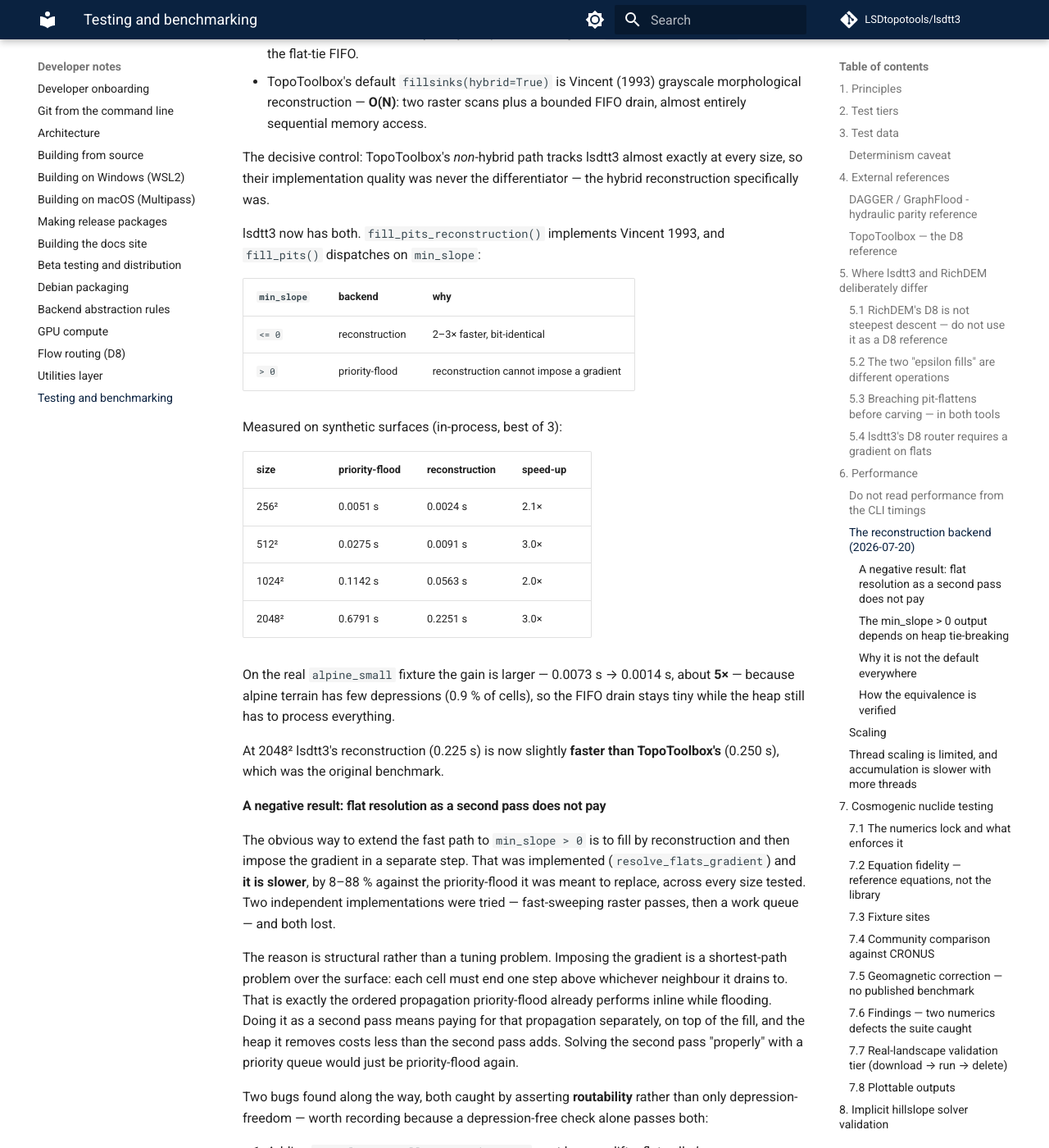
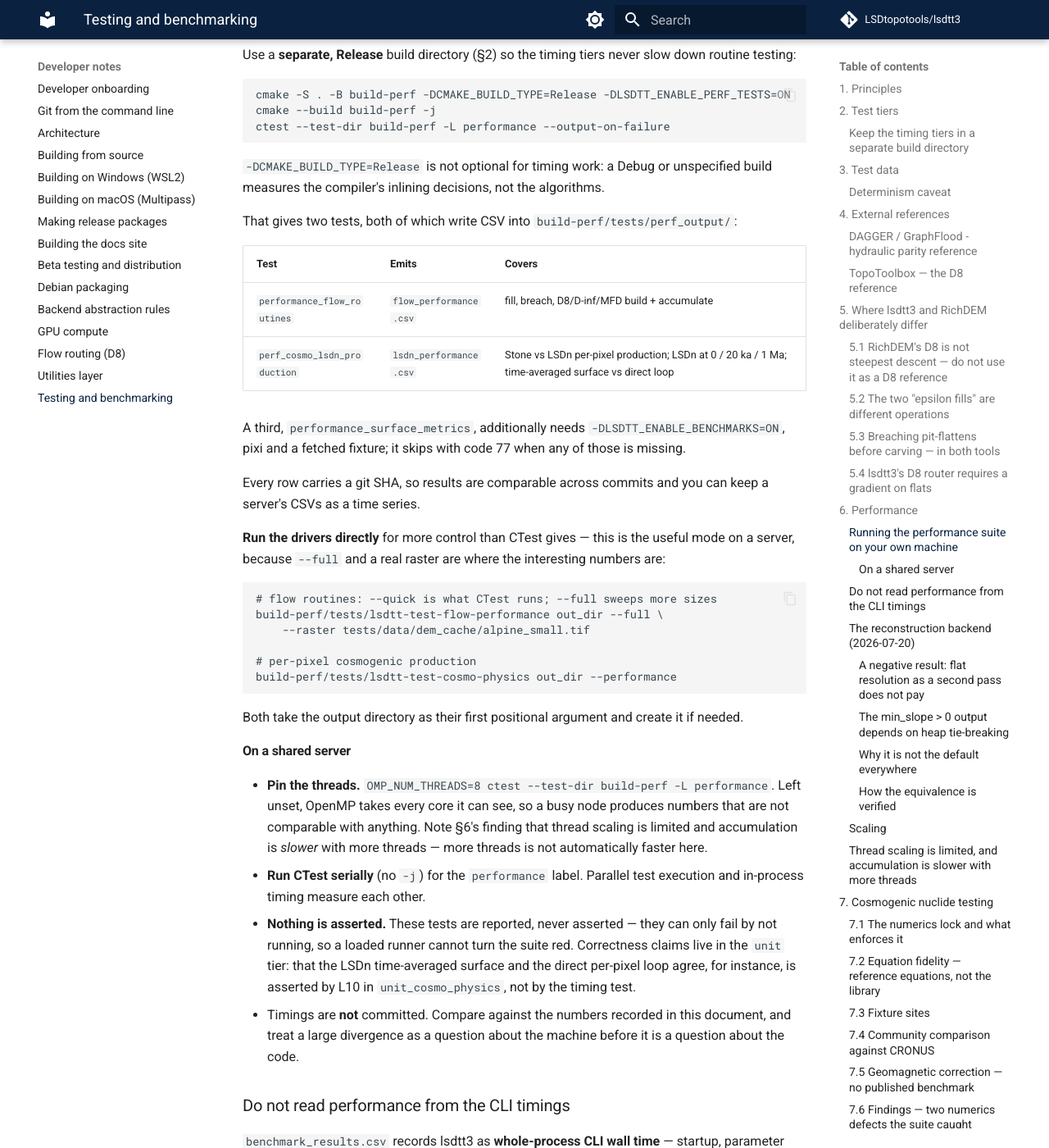
Before and after one commit to LSDtopotools/lsdtt3, an MkDocs documentation site: the page built from docs/testing_and_benchmarking.md, in a window 1280 px wide and 1400 px high, scrolled down 10792 px. Shown: the whole window at 82% size. Built offline with MkDocs 1.6.1 and Material for MkDocs 9.7.7, drawn with Linux system fonts in a browser that asks for light colours; comment, search, counter and statistics services are not loaded; some of the changed text lies outside the part shown.

````diff
--- a/docs/testing_and_benchmarking.md
+++ b/docs/testing_and_benchmarking.md
@@ -59,11 +59,12 @@ fixtures.
 | `failure` | — | bad parameters are rejected with the expected message |
 | `unit` | — | C++ unit tests |
 | `cosmo` | — | cosmogenic physics vs frozen CRONUS + numerics sentinel |
+| `cosmo_realworld` | network | published-basin runs against frozen summaries |
 | `flow` | — | flow routing and depression-handling properties |
 | `fetch` | — | native DEM fetching; offline logic by default |
 | `network` | network | tests that actually download |
 | `benchmark` | network + RichDEM/TopoToolbox | comparison against external references on real DEMs |
-| `performance` | — | in-process timings of the flow routines |
+| `performance` | — | in-process timings, reported and never asserted |
 
 ```sh
 cmake -S . -B build && cmake --build build -j
@@ -82,6 +83,43 @@ cmake -S . -B build \
   -DLSDTT_ENABLE_BENCHMARKS=ON \      # RichDEM comparisons (needs pixi)
   -DLSDTT_ENABLE_PERF_TESTS=ON        # performance timings
 ```
+
+### Keep the timing tiers in a separate build directory
+
+The opt-in tiers are slow by design — they exist to measure, not to check. Turn
+them on in the build directory you develop in and every routine `ctest` run pays
+for them: on a typical workstation the offline suite is **~14 s**, the same suite
+with `-DLSDTT_ENABLE_BENCHMARKS=ON -DLSDTT_ENABLE_PERF_TESTS=ON` is **~17
+minutes**, almost all of it the six `benchmark_surface_*` timings.
+
+So use two build directories, and never enable the options in the first:
+
+```sh
+cmake -S . -B build && cmake --build build -j            # develop here: fast
+ctest --test-dir build --output-on-failure               # ~14 s
+
+cmake -S . -B build-perf \                               # measure here
+  -DCMAKE_BUILD_TYPE=Release \
+  -DLSDTT_ENABLE_PERF_TESTS=ON -DLSDTT_ENABLE_BENCHMARKS=ON
+cmake --build build-perf -j
+```
+
+This is better than filtering at run time: the benchmark targets are not even
+compiled in `build/`.
+
+If you have inherited a build directory with the options already on — check with
+`grep '^LSDTT_ENABLE' build/CMakeCache.txt` — you can either reconfigure it with
+`-DLSDTT_ENABLE_BENCHMARKS=OFF -DLSDTT_ENABLE_PERF_TESTS=OFF`, or exclude the
+slow tiers **by label** for one run:
+
+```sh
+ctest --test-dir build -LE "benchmark|performance|cosmo_realworld|network"
+```
+
+Exclude by label (`-LE`), not by test-name regex (`-E`). Labels are assigned
+deliberately; names drift — `perf_cosmo_lsdn_production` is labelled
+`performance` but is not named `performance_*`, so a name-based filter silently
+runs it.
 
 ---
 
@@ -415,14 +453,67 @@ Timed **in-process**: raster already in memory, nothing written to disk, best of
 3, every row carrying a git SHA so results are comparable across commits.
 Reported, never asserted.
 
+### Running the performance suite on your own machine
+
+Use a **separate, Release** build directory (§2) so the timing tiers never slow
+down routine testing:
+
 ```sh
-cmake -S . -B build -DLSDTT_ENABLE_PERF_TESTS=ON
-ctest --test-dir build -L performance
-
-# or directly, including a real raster
-build/tests/lsdtt-test-flow-performance out_dir --full \
+cmake -S . -B build-perf -DCMAKE_BUILD_TYPE=Release -DLSDTT_ENABLE_PERF_TESTS=ON
+cmake --build build-perf -j
+ctest --test-dir build-perf -L performance --output-on-failure
+```
+
+`-DCMAKE_BUILD_TYPE=Release` is not optional for timing work: a Debug or
+unspecified build measures the compiler's inlining decisions, not the algorithms.
+
+That gives two tests, both of which write CSV into `build-perf/tests/perf_output/`:
+
+| Test | Emits | Covers |
+|---|---|---|
+| `performance_flow_routines` | `flow_performance.csv` | fill, breach, D8/D-inf/MFD build + accumulate |
+| `perf_cosmo_lsdn_production` | `lsdn_performance.csv` | Stone vs LSDn per-pixel production; LSDn at 0 / 20 ka / 1 Ma; time-averaged surface vs direct loop |
+
+A third, `performance_surface_metrics`, additionally needs
+`-DLSDTT_ENABLE_BENCHMARKS=ON`, pixi and a fetched fixture; it skips with code
+77 when any of those is missing.
+
+Every row carries a git SHA, so results are comparable across commits and you
+can keep a server's CSVs as a time series.
+
+**Run the drivers directly** for more control than CTest gives — this is the
+useful mode on a server, because `--full` and a real raster are where the
+interesting numbers are:
+
+```sh
+# flow routines: --quick is what CTest runs; --full sweeps more sizes
+build-perf/tests/lsdtt-test-flow-performance out_dir --full \
     --raster tests/data/dem_cache/alpine_small.tif
-```
+
+# per-pixel cosmogenic production
+build-perf/tests/lsdtt-test-cosmo-physics out_dir --performance
+```
+
+Both take the output directory as their first positional argument and create it
+if needed.
+
+#### On a shared server
+
+- **Pin the threads.** `OMP_NUM_THREADS=8 ctest --test-dir build-perf -L performance`.
+  Left unset, OpenMP takes every core it can see, so a busy node produces numbers
+  that are not comparable with anything. Note §6's finding that thread scaling is
+  limited and accumulation is *slower* with more threads — more threads is not
+  automatically faster here.
+- **Run CTest serially** (no `-j`) for the `performance` label. Parallel test
+  execution and in-process timing measure each other.
+- **Nothing is asserted.** These tests are reported, never asserted — they can
+  only fail by not running, so a loaded runner cannot turn the suite red. Correctness
+  claims live in the `unit` tier: that the LSDn time-averaged surface and the direct
+  per-pixel loop agree, for instance, is asserted by L10 in `unit_cosmo_physics`,
+  not by the timing test.
+- Timings are **not** committed. Compare against the numbers recorded in this
+  document, and treat a large divergence as a question about the machine before
+  it is a question about the code.
 
 ### Do not read performance from the CLI timings
 
````
Also changed, not shown: other parts of docs/testing_and_benchmarking.md (+1 -1 lines), README.md (+29 -0 lines), 3 other files.
